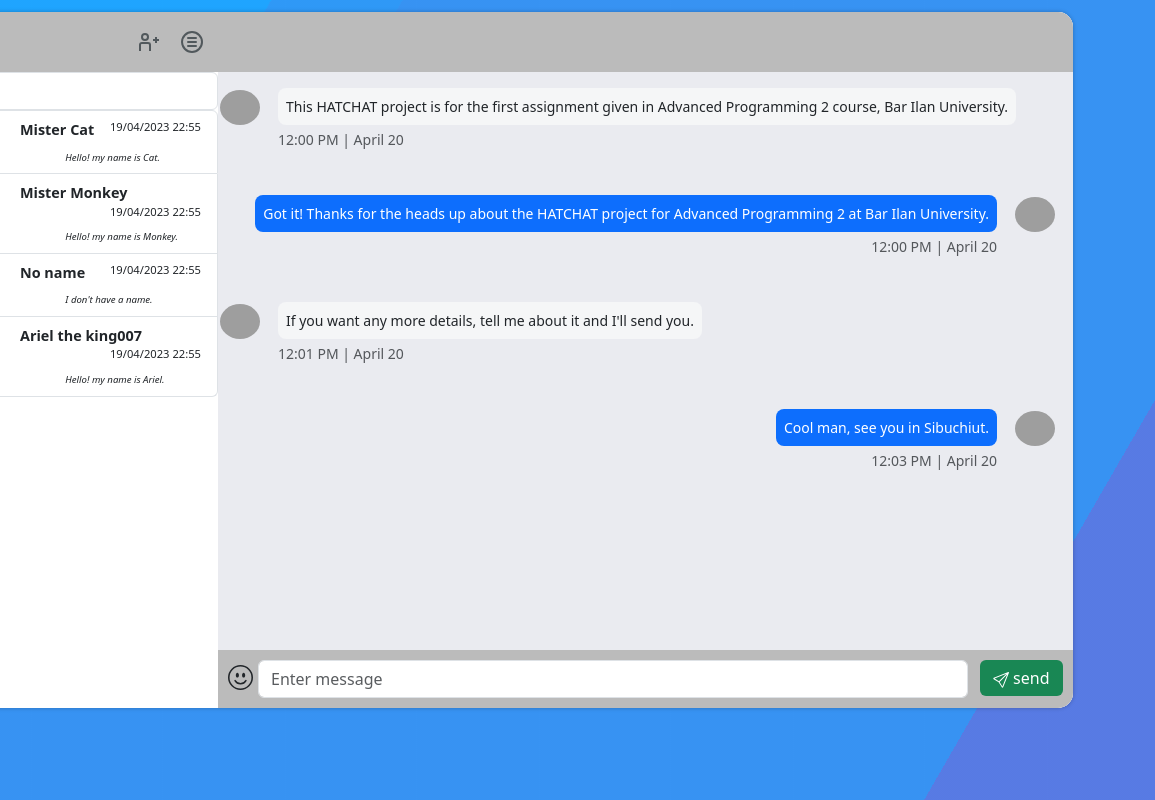
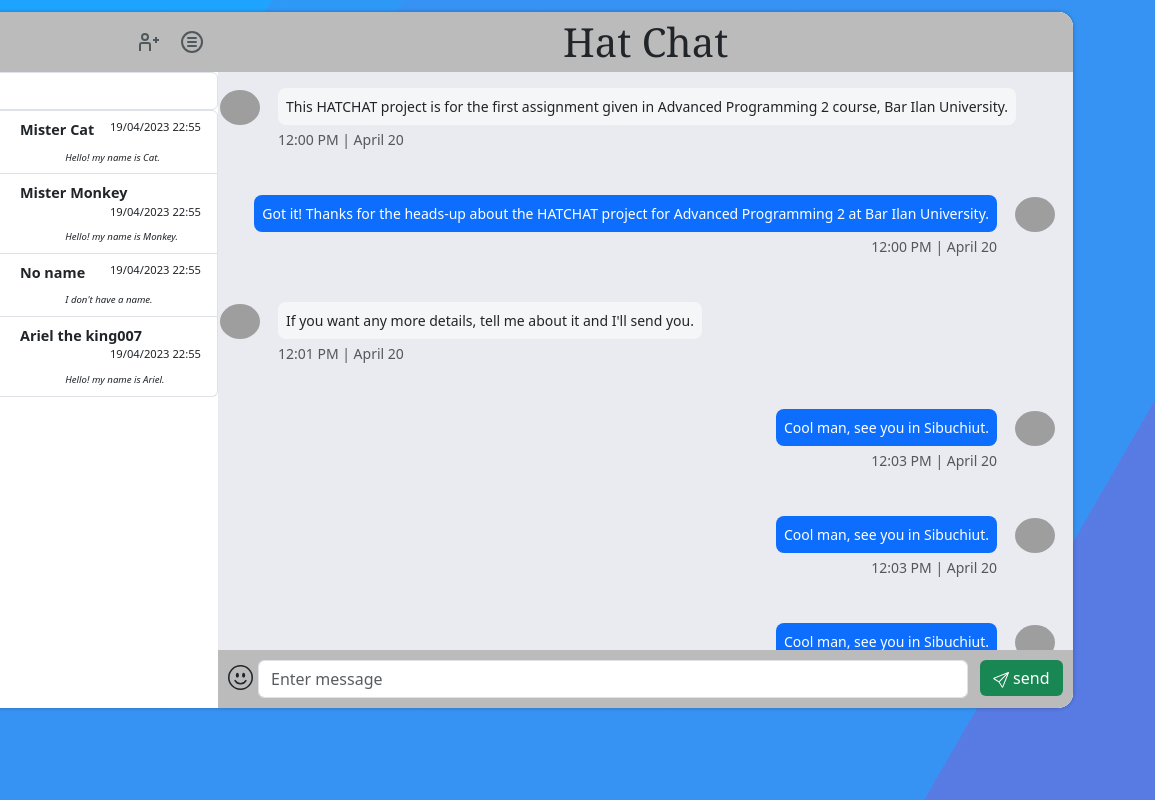
Before and after one commit to TalMizrahii/AP2-Ex1, a plain HTML site: page ChatScreen.html in a window 1280 px wide. Shown: the full height of the page, 125-1280 px from the left. Drawn offline with nearby package versions, Linux system fonts and the light colour scheme; grey boxes are pictures that could not be loaded; some icons are missing.

Commit message:
finished all components in the chat screen.

```diff
--- a/ChatScreen.css
+++ b/ChatScreen.css
@@ -20,11 +20,11 @@ body {
     border-radius: 15px;
 }
 
-.chatScreen{
+.chatScreen {
     border-radius: 15px !important;
 }
 
-.chatScreen > .headerOfBox{
+.chatScreen > .headerOfBox {
     border-top-left-radius: 15px;
 
 }
@@ -45,9 +45,10 @@ body {
     border-radius: 15px;
 }
 
-.chatsList > .headerOfBox{
+.chatsList > .headerOfBox {
     border-top-right-radius: 15px;
 }
+
 /*
 
 
@@ -63,7 +64,6 @@ body {
     height: 60px;
     padding: 0 15px;
     margin: 0;
-
 }
 
 .user-img {
@@ -261,6 +261,7 @@ body {
     padding: 10px;
     background-color: #bbbbbb;
     border-bottom-right-radius: 15px;
+    z-index: 2;
 }
 
 .bi-emoji-smile {
@@ -292,6 +293,18 @@ body {
     cursor: pointer;
 }
 
-.timeHourContact{
+.timeHourContact {
     float: left;
 }
+
+#chatNameLogo {
+    font-family: Georgia, serif;
+    text-align: center;
+    margin-left: 40%;
+}
+
+.DivWithScroll {
+    height: 86%;
+    overflow: scroll;
+    overflow-x: hidden;
+}
--- a/ChatScreen.html
+++ b/ChatScreen.html
@@ -76,7 +76,7 @@
                             <li>
                                 <hr class="dropdown-divider">
                             </li>
-                            <li><a class="dropdown-item" href="#">Logout</a></li>
+                            <li><a class="dropdown-item" href="index.html">Logout</a></li>
                         </ul>
                     </div>
 
@@ -138,9 +138,13 @@
     <div class="col-md-9 g-0 chatsList">
             <h1 class="headerOfBox">
                 <div class="header">
-
+                    <div id="chatNameLogo">
+                        Hat Chat
+                    </div>
                 </div>
             </h1>
+        <div class="DivWithScroll">
+
 
             <div id="chatBoxOfMessages">
                 <div id="FullMsgInputBar">
@@ -182,7 +186,8 @@
                 <div class="d-flex flex-row justify-content-end">
                     <div>
                         <p class="small p-2 me-3 mb-1 text-white rounded-3 bg-primary">
-                        Got it! Thanks for the heads up about the HATCHAT project for Advanced Programming 2 at Bar Ilan
+                            Got it! Thanks for the heads-up about the HATCHAT project for Advanced Programming 2 at Bar
+                            Ilan
                             University.
                         </p>
                         <p class="small me-3 mb-3 rounded-3 text-muted float-end">12:00 PM | April 20</p>
@@ -217,6 +222,57 @@
                          src="https://images.squarespace-cdn.com/content/v1/5c76de607fdcb8facd765433/1592926322727-OL8OFAUGXH0Q5XMF6AXC/IMG-4874.JPG"
                          alt="avatar 1">
                 </div>
+                <!--user message-->
+                <div class="d-flex flex-row justify-content-end">
+                    <div>
+                        <p class="small p-2 me-3 mb-1 text-white rounded-3 bg-primary">
+                            Cool man, see you in Sibuchiut.
+                        </p>
+                        <p class="small me-3 mb-3 rounded-3 text-muted float-end">12:03 PM | April 20</p>
+                    </div>
+                    <img class="chatImg"
+                         src="https://images.squarespace-cdn.com/content/v1/5c76de607fdcb8facd765433/1592926322727-OL8OFAUGXH0Q5XMF6AXC/IMG-4874.JPG"
+                         alt="avatar 1">
+                </div>
+                <!--user message-->
+                <div class="d-flex flex-row justify-content-end">
+                    <div>
+                        <p class="small p-2 me-3 mb-1 text-white rounded-3 bg-primary">
+                            Cool man, see you in Sibuchiut.
+                        </p>
+                        <p class="small me-3 mb-3 rounded-3 text-muted float-end">12:03 PM | April 20</p>
+                    </div>
+                    <img class="chatImg"
+                         src="https://images.squarespace-cdn.com/content/v1/5c76de607fdcb8facd765433/1592926322727-OL8OFAUGXH0Q5XMF6AXC/IMG-4874.JPG"
+                         alt="avatar 1">
+                </div>
+                <!--user message-->
+                <div class="d-flex flex-row justify-content-end">
+                    <div>
+                        <p class="small p-2 me-3 mb-1 text-white rounded-3 bg-primary">
+                            Cool man, see you in Sibuchiut.
+                        </p>
+                        <p class="small me-3 mb-3 rounded-3 text-muted float-end">12:03 PM | April 20</p>
+                    </div>
+                    <img class="chatImg"
+                         src="https://images.squarespace-cdn.com/content/v1/5c76de607fdcb8facd765433/1592926322727-OL8OFAUGXH0Q5XMF6AXC/IMG-4874.JPG"
+                         alt="avatar 1">
+                </div>
+                <!--user message-->
+                <div class="d-flex flex-row justify-content-end">
+                    <div>
+                        <p class="small p-2 me-3 mb-1 text-white rounded-3 bg-primary">
+                            Cool man, see you in Sibuchiut.
+                        </p>
+                        <p class="small me-3 mb-3 rounded-3 text-muted float-end">12:03 PM | April 20</p>
+                    </div>
+                    <img class="chatImg"
+                         src="https://images.squarespace-cdn.com/content/v1/5c76de607fdcb8facd765433/1592926322727-OL8OFAUGXH0Q5XMF6AXC/IMG-4874.JPG"
+                         alt="avatar 1">
+                </div>
+            </div>
+        </div>
+    </div>
 </div>
 </body>
 </html>
--- a/index.css
+++ b/index.css
@@ -47,7 +47,6 @@ form{
 
 #chatName{
     font-family: Georgia, serif;
-
 }
 
 
@@ -61,3 +60,8 @@ form{
         transform: translateX(25%);
     }
 }
+
+#linkToChat {
+    background: transparent;
+    color: black;
+}
```
Also changed, not shown: index.html (+5 -4 lines). Lines whose indentation alone changed are shown as unchanged.
